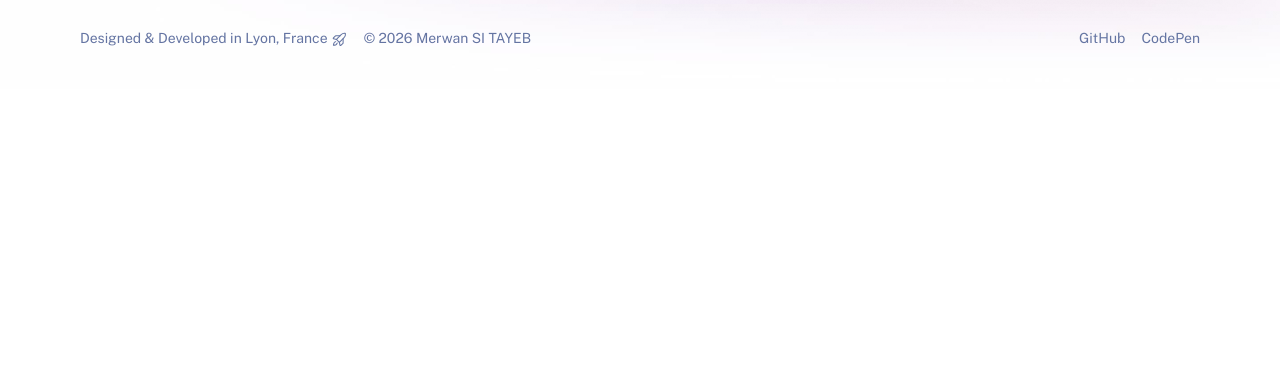
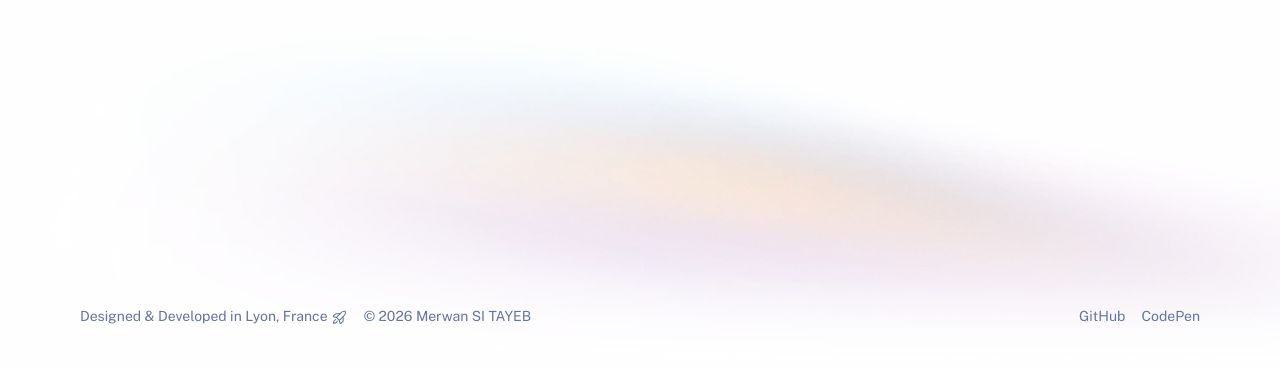
Before and after one commit to Merhene/portfolio, an Astro site: page /cv in a window 1280 px wide. Shown: the part 433-800 px from the top of the page. Built offline with nearby package versions, Linux system fonts and the light colour scheme; Astro itself is replaced by a stand-in of ours.

Commit message:
Keep the footer at the bottom of short pages.
Give the page shell a full viewport height so margin-top auto can pin the footer when content is sparse.

Co-authored-by: Cursor <cursoragent@cursor.com>

```diff
--- a/src/layouts/BaseLayout.astro
+++ b/src/layouts/BaseLayout.astro
@@ -90,6 +90,7 @@ const { title, description } = Astro.props;
 
 			.backgrounds {
 				min-height: 100%;
+				min-height: 100dvh;
 				isolation: isolate;
 				background:
 					/*noise*/
--- a/src/styles/global.css
+++ b/src/styles/global.css
@@ -118,6 +118,7 @@
 html,
 body {
 	min-height: 100%;
+	min-height: 100dvh;
 	overflow-x: hidden;
 }
 
```
